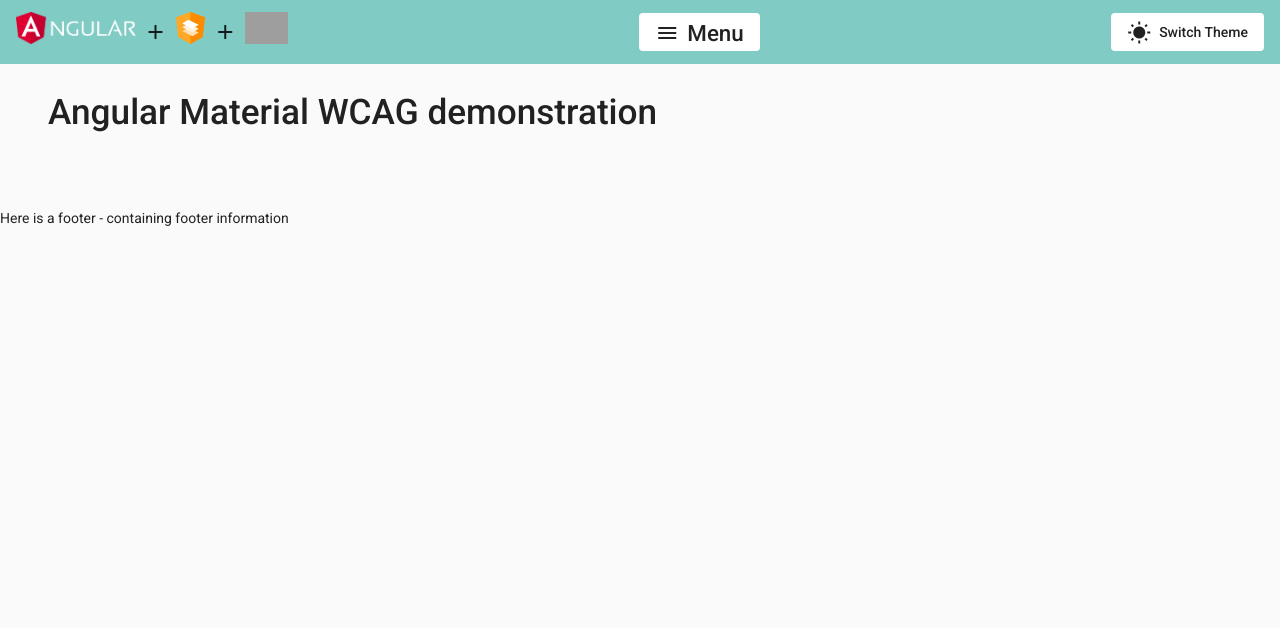
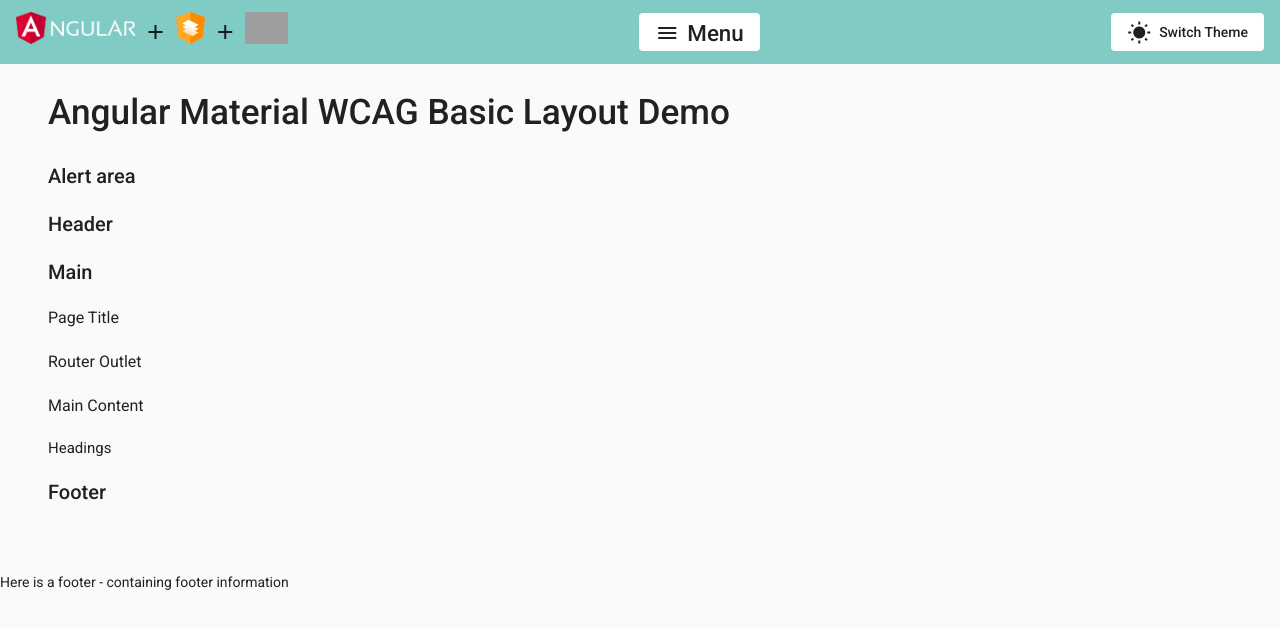
Before and after one commit to ianoxwell/WCAGAngularMaterial, an Angular app: page / in a window 1280 px wide. Shown: the top 628 px of the page. Built offline with nearby package versions, Linux system fonts and the light colour scheme; grey boxes are pictures that could not be loaded.

Commit message:
added routes

```diff
--- a/src/app/app-routing.module.ts
+++ b/src/app/app-routing.module.ts
@@ -1,7 +1,31 @@
 import { NgModule } from '@angular/core';
 import { RouterModule, Routes } from '@angular/router';
+import { BasicLayoutComponent } from '@components/pages/basic-layout/basic-layout.component';
+import { FormsComponent } from '@components/pages/forms/forms.component';
+import { TablesComponent } from '@components/pages/tables/tables.component';
 
-const routes: Routes = [];
+const routes: Routes = [
+	{
+		path: '',
+		component: BasicLayoutComponent,
+		data: { title: `Angular Material WCAG Basic Layout Demo` }
+	},
+	{
+		path: 'forms',
+		component: FormsComponent,
+		data: { title: `Angular Material WCAG Forms Demo` }
+	},
+	{
+		path: 'tables',
+		component: TablesComponent,
+		data: { title: `Angular Material WCAG Table Demo` }
+	},
+	{
+		path: '',
+		redirectTo: 'list',
+		pathMatch: 'full'
+	}
+];
 
 @NgModule({
 	imports: [RouterModule.forRoot(routes)],
--- a/src/app/components/pages/basic-layout/basic-layout.component.html
+++ b/src/app/components/pages/basic-layout/basic-layout.component.html
@@ -1,3 +1,10 @@
-<p>
-  basic-layout works!
-</p>
+<section>
+	<h2>Alert area</h2>
+	<h2>Header</h2>
+	<h2>Main</h2>
+	<h3>Page Title</h3>
+	<h3>Router Outlet</h3>
+	<h3>Main Content</h3>
+	<h4>Headings</h4>
+	<h2>Footer</h2>
+</section>
--- a/src/app/components/pages/forms/forms.component.html
+++ b/src/app/components/pages/forms/forms.component.html
@@ -1,3 +1,3 @@
-<p>
-  forms works!
-</p>
+<form>
+	Form here
+</form>
--- a/src/index.html
+++ b/src/index.html
@@ -12,7 +12,7 @@
 	<link href="https://fonts.googleapis.com/icon?family=Material+Icons" rel="stylesheet" />
 </head>
 
-<body class="mat-app-background mat-typography basic-container">
+<body class="mat-app-background mat-typography">
 	<app-root></app-root>
 </body>
 
--- a/src/styles.scss
+++ b/src/styles.scss
@@ -57,7 +57,8 @@ body {
 	padding: 0;
 }
 
-// for some reason the focus indicator outline only works on mat-buttons - not links
+// additional classes for mat-strong-focus-indicators for links,
+// used in conjunction with ALinkDirective to apply class to all links.
 a.mat-focus-indicator::before {
 	margin: -4px;
 }
```
